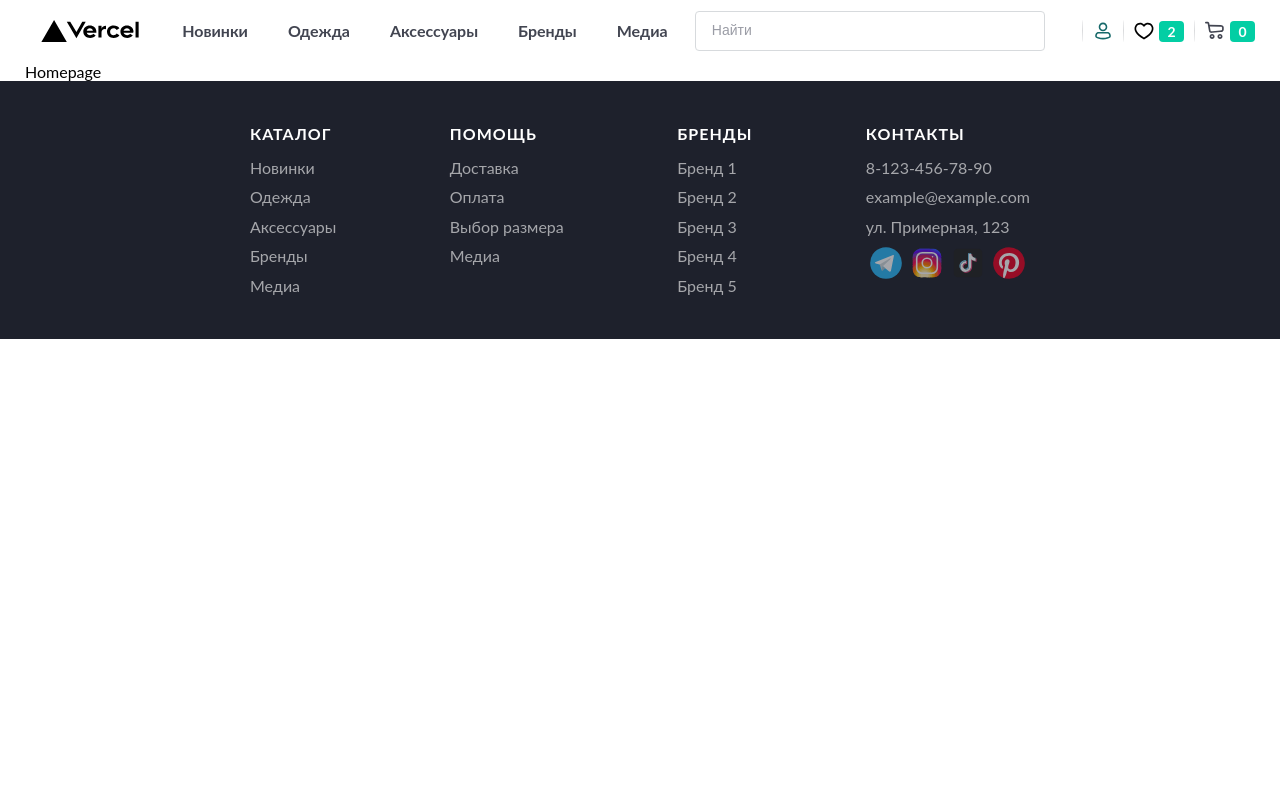
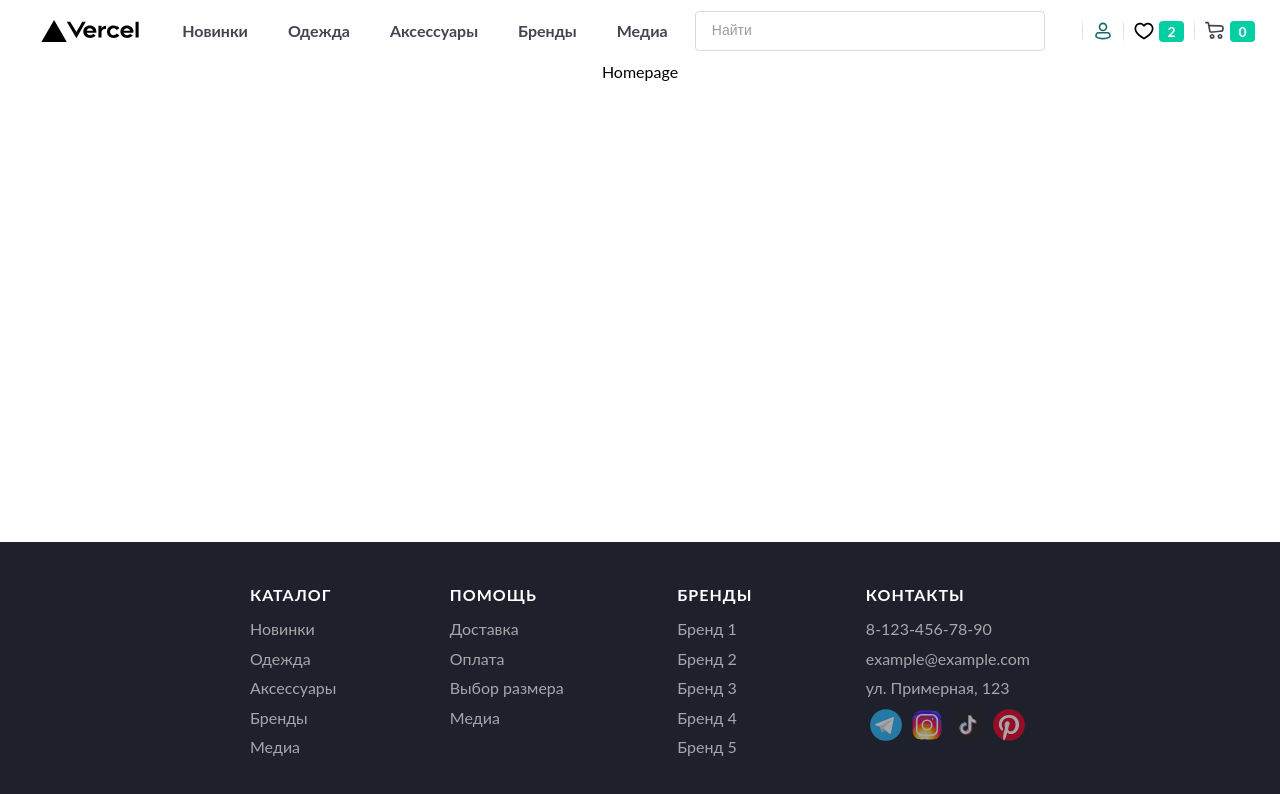
Before and after one commit to finikQ/SDA-Store, a Next.js app: page / in a window 1280 px wide. Shown: the top 794 px of the page. Built offline with nearby package versions, Linux system fonts and the light colour scheme.

Commit message:
style(layout) Фиксит липкий футер

```diff
--- a/src/app/main.module.css
+++ b/src/app/main.module.css
@@ -1,9 +1,17 @@
+.layout__container {
+  display: flex;
+  flex-direction: column;
+  flex-grow: 1;
+}
+
 .layout__header {
   max-width: 1230px;
   margin: 0 auto;
+  width: 100%;
 }
 
 .layout__main {
   max-width: 1230px;
   margin: 0 auto;
+  flex-grow: 1;
 }
```
